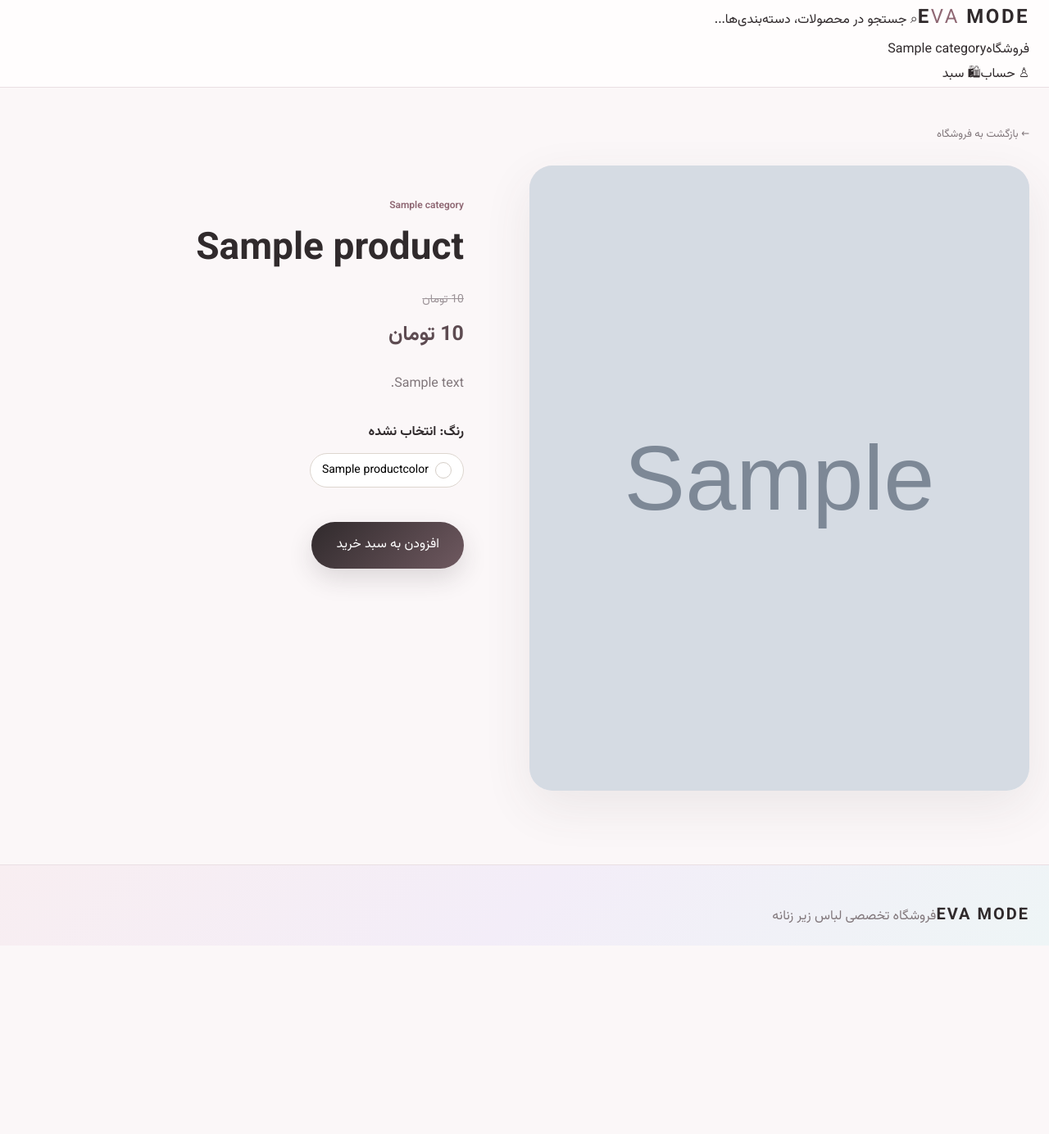
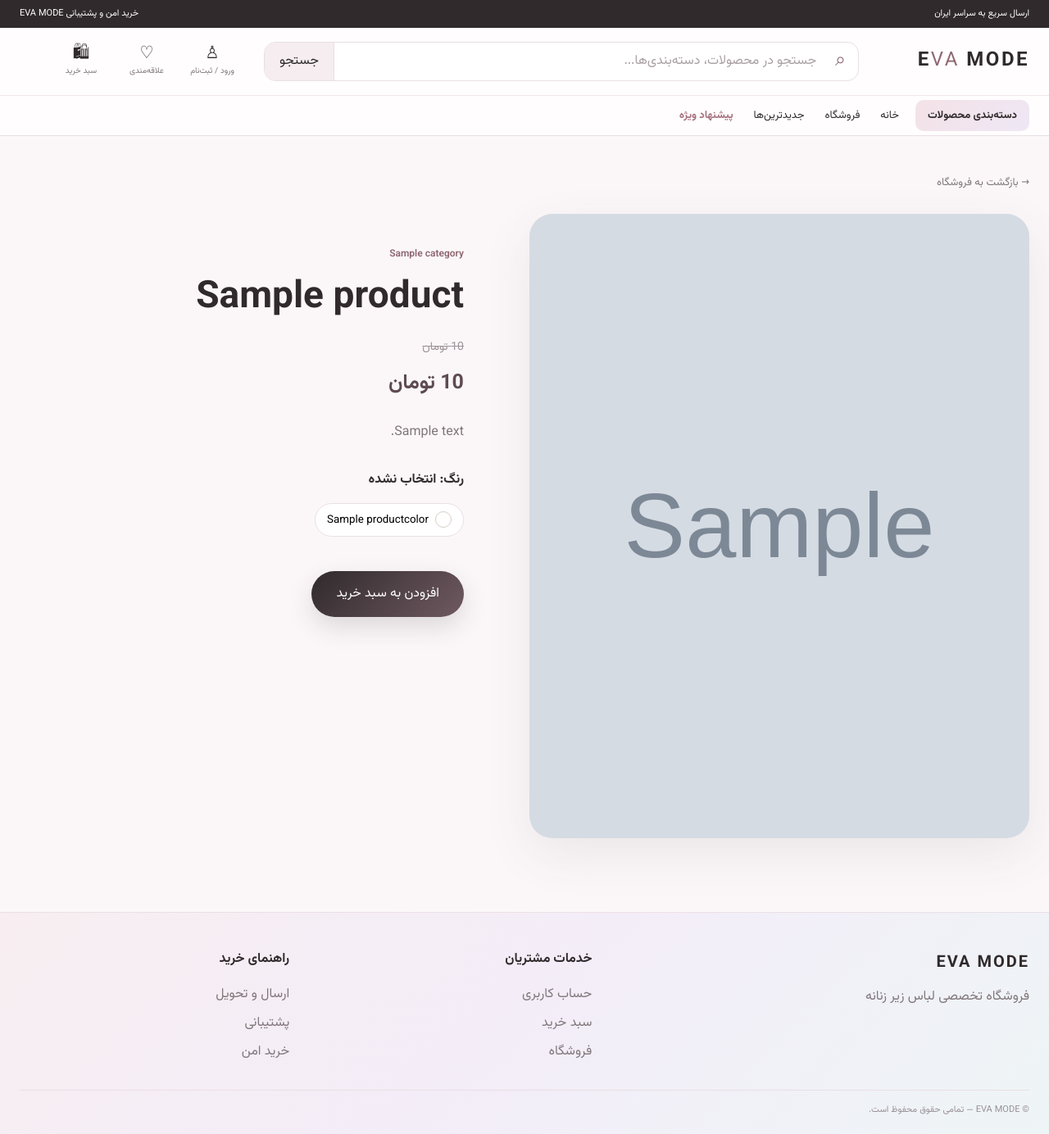
Before and after one commit to evamode29/eva-mode, a Django app: a page that uses templates/products/detail.html in a window 1280 px wide. Shown: the whole page at 82% size. Before the commit the page ends 1154 px from the top, so only its background shows below. Run offline with Django 5.2, Linux system fonts and the light colour scheme; tables that the repository leaves empty hold one stand-in row (values such as "Sample post"); grey boxes marked "Sample" are stand-in pictures.

Commit message:
Use shared EVA MODE storefront layout on product detail

```diff
--- a/templates/products/detail.html
+++ b/templates/products/detail.html
@@ -1,84 +1,14 @@
-{% load static %}
-<!doctype html>
-<html lang="fa" dir="rtl">
-<head>
-  <meta charset="utf-8">
-  <meta name="viewport" content="width=device-width,initial-scale=1">
-  <title>{{ product.name }} | EVA MODE</title>
-  <link rel="stylesheet" href="{% static 'css/eva.css' %}">
-  <style>
-    .color-picker{margin:24px 0}.color-picker-label{display:block;margin-bottom:10px;font-weight:700}.color-options{display:flex;flex-wrap:wrap;gap:10px}.color-option{display:inline-flex;align-items:center;gap:8px;padding:9px 14px;border:1px solid #ddd6cf;background:#fff;border-radius:999px;cursor:pointer;font-family:inherit}.color-option.selected{border-color:#9a8170;box-shadow:0 0 0 2px #efe8e1}.color-dot{width:20px;height:20px;border-radius:50%;border:1px solid #d5cec7;display:inline-block}.color-name{font-size:14px}.detail-image img{width:100%;height:100%;object-fit:cover;display:block}
-  </style>
-</head>
-<body>
-<header class="header"><div class="container header-inner"><a class="brand" href="/">E<span>VA</span> MODE</a><a class="search" href="/shop/">⌕ <span>جستجو در محصولات، دسته‌بندی‌ها...</span></a><nav><a href="/shop/">فروشگاه</a><a href="/shop/?category={{ product.category.slug }}">{{ product.category.name }}</a></nav><div class="actions"><a href="/account/">♙ حساب</a><a href="/cart/">🛍 سبد</a></div></div></header>
+{% extends "base.html" %}
+{% block title %}{{ product.name }} | EVA MODE{% endblock %}
+{% block content %}
 <main class="container detail">
-  <a class="back" href="/shop/">← بازگشت به فروشگاه</a>
+  <a class="back" href="/shop/">→ بازگشت به فروشگاه</a>
   <div class="detail-grid">
-    <div class="detail-image" id="product-image-box">
-      {% if product.primary_color and product.primary_color.image %}
-        <img id="product-main-image" src="{{ product.primary_color.image.url }}" alt="{{ product.name }} - {{ product.primary_color.name }}">
-      {% elif product.image_url %}
-        <img id="product-main-image" src="{{ product.image_url }}" alt="{{ product.name }}">
-      {% else %}<span>EVA MODE</span>{% endif %}
-    </div>
-    <div class="detail-info">
-      <small>{{ product.category.name }}</small>
-      <h1>{{ product.name }}</h1>
-      {% if product.old_price %}<del>{{ product.old_price|floatformat:0 }} تومان</del>{% endif %}
-      <div class="detail-price">{{ product.price|floatformat:0 }} تومان</div>
-      {% if product.description %}<p>{{ product.description }}</p>{% else %}<p>محصولی با انتخابی دقیق و طراحی ظریف برای EVA MODE.</p>{% endif %}
-
-      <form method="post" action="{% url 'cart:add' product.id %}" id="add-to-cart-form">
-        {% csrf_token %}
-        {% if product.colors.all %}
-        <div class="color-picker">
-          <span class="color-picker-label">رنگ: <strong id="selected-color-name">انتخاب نشده</strong></span>
-          <div class="color-options">
-            {% for color in product.colors.all %}
-              {% if color.is_active %}
-                <button class="color-option" type="button" data-color-id="{{ color.id }}" data-color-name="{{ color.name }}" data-image="{% if color.image %}{{ color.image.url }}{% endif %}" aria-label="{{ color.name }}">
-                  <span class="color-dot"{% if color.hex_code %} style="background:{{ color.hex_code }}"{% endif %}></span>
-                  <span class="color-name">{{ color.name }}</span>
-                </button>
-              {% endif %}
-            {% endfor %}
-          </div>
-        </div>
-        <input type="hidden" name="color_id" id="selected-color-id" value="">
-        {% endif %}
-        <button class="btn" type="submit">افزودن به سبد خرید</button>
-      </form>
+    <div class="detail-image" id="product-image-box">{% if product.primary_color and product.primary_color.image %}<img id="product-main-image" src="{{ product.primary_color.image.url }}" alt="{{ product.name }} - {{ product.primary_color.name }}">{% elif product.image_url %}<img id="product-main-image" src="{{ product.image_url }}" alt="{{ product.name }}">{% else %}<span>EVA MODE</span>{% endif %}</div>
+    <div class="detail-info"><small>{{ product.category.name }}</small><h1>{{ product.name }}</h1>{% if product.old_price %}<del>{{ product.old_price|floatformat:0 }} تومان</del>{% endif %}<div class="detail-price">{{ product.price|floatformat:0 }} تومان</div>{% if product.description %}<p>{{ product.description }}</p>{% else %}<p>محصولی با انتخابی دقیق و طراحی ظریف برای EVA MODE.</p>{% endif %}
+      <form method="post" action="{% url 'cart:add' product.id %}" id="add-to-cart-form">{% csrf_token %}{% if product.colors.all %}<div class="color-picker"><span class="color-picker-label">رنگ: <strong id="selected-color-name">انتخاب نشده</strong></span><div class="color-options">{% for color in product.colors.all %}{% if color.is_active %}<button class="color-option" type="button" data-color-id="{{ color.id }}" data-color-name="{{ color.name }}" data-image="{% if color.image %}{{ color.image.url }}{% endif %}" aria-label="{{ color.name }}"><span class="color-dot"{% if color.hex_code %} style="background:{{ color.hex_code }}"{% endif %}></span><span class="color-name">{{ color.name }}</span></button>{% endif %}{% endfor %}</div></div><input type="hidden" name="color_id" id="selected-color-id" value="">{% endif %}<button class="btn" type="submit">افزودن به سبد خرید</button></form>
     </div>
   </div>
 </main>
-<footer class="footer"><div class="container"><strong>EVA MODE</strong><span>فروشگاه تخصصی لباس زیر زنانه</span></div></footer>
-<script>
-  const image = document.getElementById('product-main-image');
-  const colorId = document.getElementById('selected-color-id');
-  const colorName = document.getElementById('selected-color-name');
-  const buttons = document.querySelectorAll('.color-option');
-  buttons.forEach((button) => {
-    button.addEventListener('click', () => {
-      buttons.forEach((item) => item.classList.remove('selected'));
-      button.classList.add('selected');
-      if (colorId) colorId.value = button.dataset.colorId || '';
-      if (colorName) colorName.textContent = button.dataset.colorName || '';
-      if (image && button.dataset.image) {
-        image.src = button.dataset.image;
-        image.alt = `${document.title.split(' | ')[0]} - ${button.dataset.colorName || ''}`;
-      }
-    });
-  });
-  const form = document.getElementById('add-to-cart-form');
-  if (form && colorId) {
-    form.addEventListener('submit', (event) => {
-      if (buttons.length && !colorId.value) {
-        event.preventDefault();
-        alert('لطفاً رنگ محصول را انتخاب کنید.');
-      }
-    });
-  }
-</script>
-</body>
-</html>
+<script>const image=document.getElementById('product-main-image'),colorId=document.getElementById('selected-color-id'),colorName=document.getElementById('selected-color-name'),buttons=document.querySelectorAll('.color-option');buttons.forEach(button=>button.addEventListener('click',()=>{buttons.forEach(item=>item.classList.remove('selected'));button.classList.add('selected');if(colorId)colorId.value=button.dataset.colorId||'';if(colorName)colorName.textContent=button.dataset.colorName||'';if(image&&button.dataset.image){image.src=button.dataset.image;image.alt=`${document.title.split(' | ')[0]} - ${button.dataset.colorName||''}`}}));const form=document.getElementById('add-to-cart-form');if(form&&colorId)form.addEventListener('submit',event=>{if(buttons.length&&!colorId.value){event.preventDefault();alert('لطفاً رنگ محصول را انتخاب کنید.')}});</script>
+{% endblock %}
```
